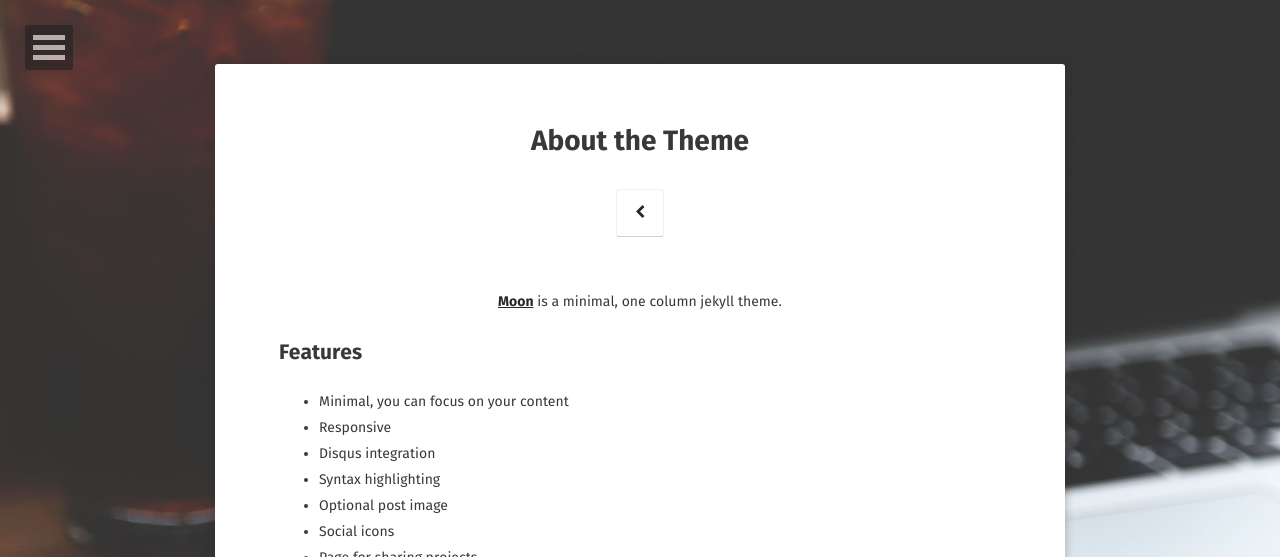
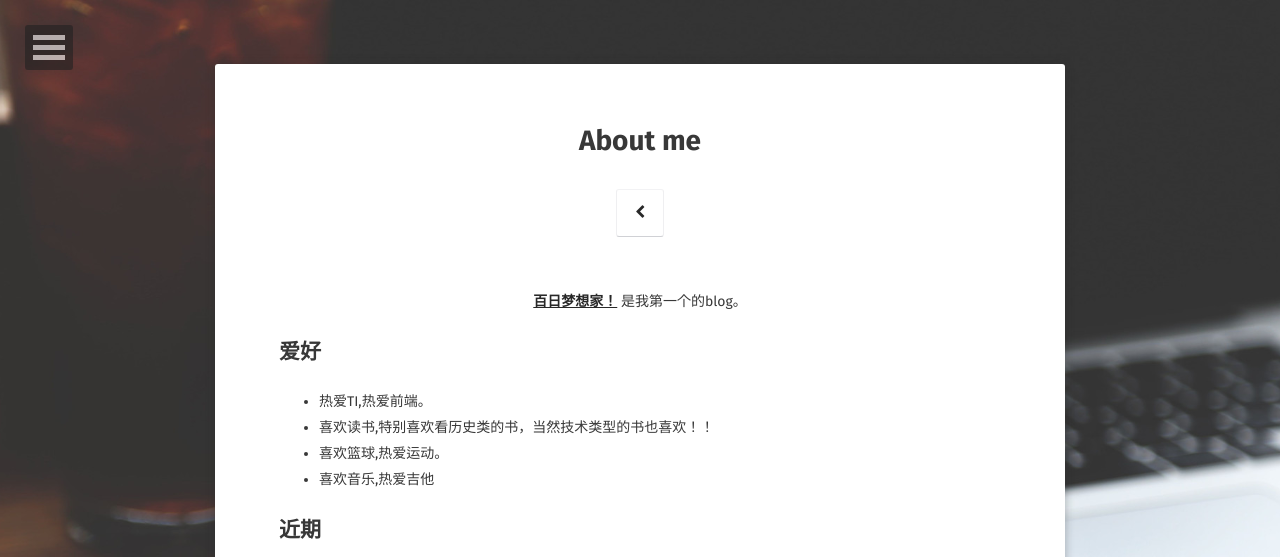
Before and after one commit to z6269773/z6269773.github.io, a Jekyll site: the page built from about/index.md, in a window 1280 px wide. Shown: the top 557 px of the page. Built offline with Jekyll 4.4.1, drawn with Linux system fonts in a browser that asks for light colours; some web fonts are replaced; some of the changed text lies outside the part shown; grey boxes are pictures that could not be loaded.

Commit message:
修改关于我

```diff
--- a/about/index.md
+++ b/about/index.md
@@ -1,37 +1,31 @@
 ---
 layout: page
-title: About the Theme
-tags: [about, Jekyll, theme, moon]
-date: 2016-03-21
+title: About me
+tags: [about, Jekyll, theme, moon, me]
+date: 2018-1-23
 comments: false
 ---
 
-<center><a href="http://taylantatli.github.io/Moon"><b>Moon</b></a> is a minimal, one column jekyll theme.</center>
+<center><a href="http://www.xieminye.xyz/"><b>百日梦想家！</b></a> 是我第一个的blog。</center>
 
-## Features
-* Minimal, you can focus on your content
-* Responsive
-* Disqus integration
-* Syntax highlighting
-* Optional post image
-* Social icons
-* Page for sharing projects
-* Optional background image
-* Simple navigation menu
-* MathJax support
+## 爱好
+* 热爱TI,热爱前端。
+* 喜欢读书,特别喜欢看历史类的书，当然技术类型的书也喜欢！！
+* 喜欢篮球,热爱运动。
+* 喜欢音乐,热爱吉他
 
-## Preview
+## 近期
 
 {% capture images %}
     https://cloud.githubusercontent.com/assets/754514/14509720/61c61058-01d6-11e6-93ab-0918515ecd56.png
     https://cloud.githubusercontent.com/assets/754514/14509716/61ac6c8e-01d6-11e6-879f-8308883de790.png
 {% endcapture %}
-{% include gallery images=images caption="Screenshots of Moon Theme" cols=2 %}
+{% include gallery images=images caption="关于我的近期的生活照" cols=2 %}
 
-See a [live version of Moon](http://taylantatli.github.io/Moon) hosted on GitHub.
+可以[查看我的github](https://github.com/z6269773) 并关注,给个start就感谢各位看官大爷了.
 
-## Getting Started
+## 工作经理
 
-To learn how to install and use this theme check out the [Setup Guide](http://taylantatli.me/Moon/moon-theme/) for more information.
-
-[Install Moon](https://github.com/TaylanTatli/Moon){: .btn}
+* 目前正在 [上海复医天健医疗服务产业股份有限公司](http://www.fumedtj.com) 任H5前端工程师.
+* 等有时间就更新其他简历。。。。
+<!-- [Install Moon](https://github.com/TaylanTatli/Moon){: .btn} -->
```
